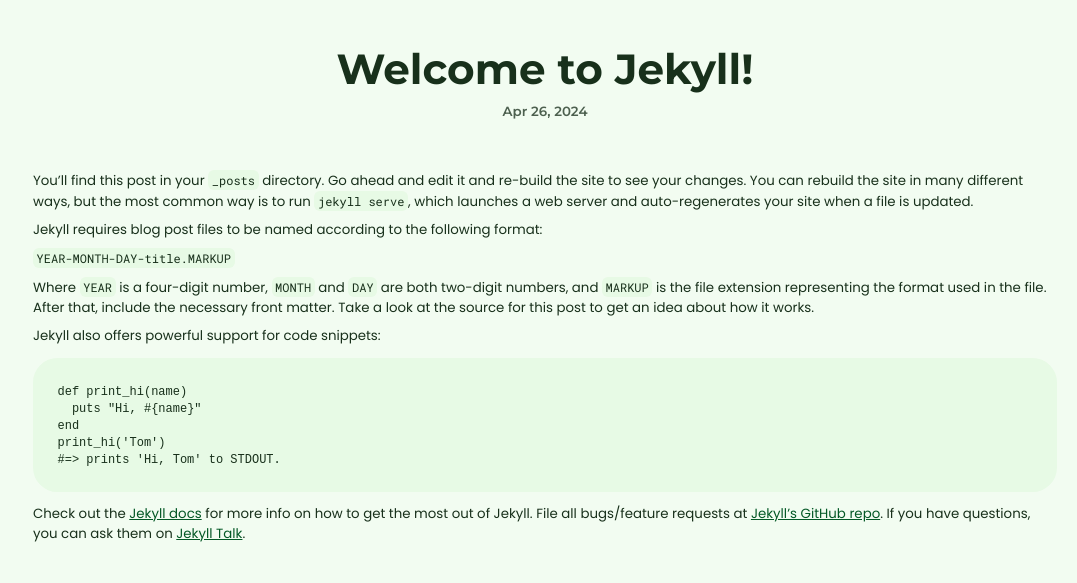
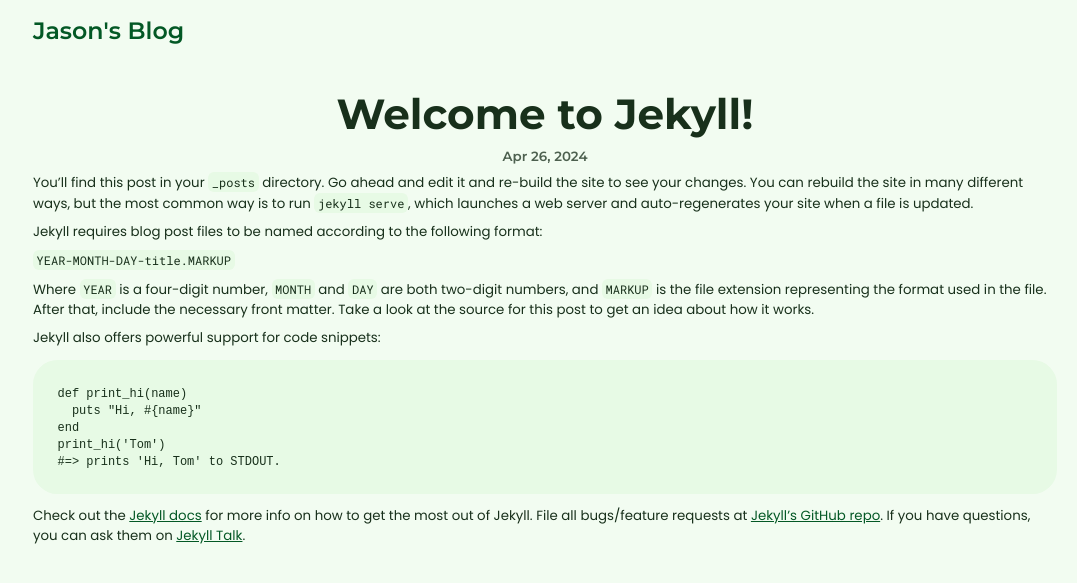
Before and after one commit to trampolinecall/blog, a Jekyll site: the page built from _posts/2024-04-25-welcome-to-jekyll.markdown, in a window 1280 px wide. Shown: the top 583 px of the page, without its empty margins (95-1172 px from the left). Built offline with Jekyll 4.4.1, drawn with Linux system fonts in a browser that asks for light colours; the table of contents is made by our own code.

Commit message:
add home link to sidebar or to top of page

```diff
--- a/_layouts/post.html
+++ b/_layouts/post.html
@@ -5,6 +5,22 @@
 <link rel="stylesheet" href="{{ "/post-style.css" | relative_url }}">
 
 <div class="notfullwidth">
+    {%- capture post_toc -%}
+    {%- toc -%}
+    {%- endcapture -%}
+    {%- assign toc_item_count = post_toc | split: "toc-entry" | size | minus: 1 -%}
+    {%- if toc_item_count > 1 -%}
+        <div style="display: flex; flex-flow: row nowrap">
+            <div class="toc-side-box">
+                <div class="toc-sticky-box">
+                    <div class="toc-overflow-box">
+                        <p><a href="{{ "/" | relative_url }}" class="homelink">Jason's Blog</a></p>
+                        <p class="toc-header">Table of contents</p>
+                        {{- post_toc -}}
+                    </div>
+                </div>
+            </div>
+            <div class="not-toc">
                 <div class="page-top">
                     <h1 class="page-title">{{ page.title }}</h1>
                     <div class="page-subtitle">
@@ -16,22 +32,26 @@
                         </div>
                     </div>
                 </div>
-    <div style="display: flex; flex-flow: row nowrap">
-        {%- capture post_toc -%}
-        {%- toc -%}
-        {%- endcapture -%}
-        {%- assign toc_item_count = post_toc | split: "toc-entry" | size | minus: 1 -%}
-        {%- if toc_item_count > 1 -%}
-        <div class="toc-side-box">
-            <div class="toc-sticky-box">
-                <div class="toc-overflow-box">
-                    {{ post_toc }}
-                </div>
-            </div>
-        </div>
-        {%- endif -%}
-        <section class="not-toc markdowncontent">
+                <section class="markdowncontent">
                     {{ content }}
                 </section>
             </div>
         </div>
+    {%- else -%}
+        <p style="width: 100%"><a href="{{ "/" | relative_url }}" class="homelink">Jason's Blog</a></p>
+        <div class="page-top">
+            <h1 class="page-title">{{ page.title }}</h1>
+            <div class="page-subtitle">
+                <p style="margin: 0; padding: 0">{{ page.date | date: "%b %d, %Y" }}</p>
+                <div id="tag-chip-holder">
+                    {%- for tag in page.tags -%}
+                    <a style="display: block" class="chip tagchip" href={{ "/tags/" | append: tag | relative_url }}>{{ tag }}</a>
+                    {%- endfor -%}
+                </div>
+            </div>
+            <section class="markdowncontent">
+                {{ content }}
+            </section>
+        </div>
+    {%- endif -%}
+</div>
--- a/post-style.scss
+++ b/post-style.scss
@@ -48,8 +48,21 @@
     position: sticky;
     top: 0;
 }
-.toc-side-box :has(.toc-overflow-box:not(:has(ul))) {
-    display: none;
+
+.homelink {
+    text-decoration: underline transparent;
+    color: colors.$primary;
+    @include type.ui-medium;
+    transition: all 100ms;
+}
+.homelink:hover {
+    text-decoration-color: currentcolor;
+}
+.toc-header {
+    @include type.ui-normal;
+    margin: 0;
+    margin-top: spacing.$spacing-large;
+    margin-bottom: spacing.$spacing-small;
 }
 
 .toc-list, .toc-sublist {
@@ -69,7 +82,7 @@
     padding-inline-start: spacing.$spacing-large;
 }
 .toc-entry a {
-    color: colors.$primary;
+    color: colors.$on-surface-less;
     text-decoration: underline transparent;
     transition: all 50ms;
 }
```
Lines whose indentation alone changed are shown as unchanged.
